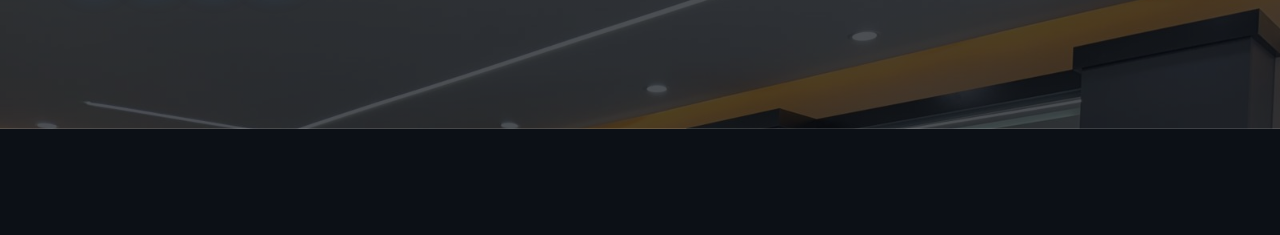
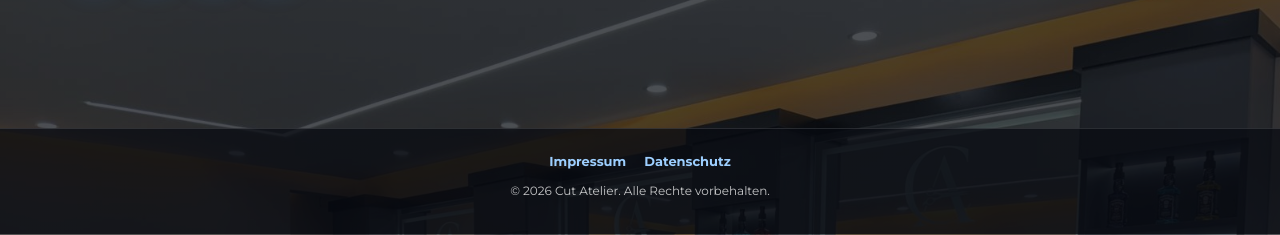
Before and after one commit to cutatelierwuppertal-oss/cutatelier, a plain HTML site: page index.html in a window 1280 px wide. Shown: the part 4876-5111 px from the top of the page. Before the commit the page ends 5005 px from the top, so only its background shows below. Drawn offline with Linux system fonts and the light colour scheme.

Commit message:
Update index.html

```diff
--- a/index.html
+++ b/index.html
@@ -238,7 +238,7 @@
       transform: translateY(-12px);
       box-shadow: 0 18px 36px rgba(35, 132, 232, 0.28);
     }
-    .menu-btn:focus-visible, .close-btn:focus-visible, .cta-btn:focus-visible, .ghost-btn:focus-visible, .contact-link:focus-visible, .floating-cta:focus-visible, .scroll-top:focus-visible, .side-links a:focus-visible, .social-link:focus-visible {
+    .menu-btn:focus-visible, .close-btn:focus-visible, .cta-btn:focus-visible, .ghost-btn:focus-visible, .contact-link:focus-visible, .floating-cta:focus-visible, .scroll-top:focus-visible, .side-links a:focus-visible, .social-link:focus-visible, .legal-footer a:focus-visible {
       outline: 3px solid rgba(35, 132, 232, 0.24);
       outline-offset: 2px;
     }
@@ -465,6 +465,34 @@
     .hours td:last-child { text-align: right; font-weight: 600; }
     .contact-socials { display: flex; justify-content: center; gap: 12px; margin-top: 24px; }
     .social-link { width: 48px; height: 48px; display: grid; place-items: center; border-radius: 50%; color: #fff; background: linear-gradient(180deg, var(--blue), var(--blue-deep)); box-shadow: 0 12px 24px rgba(35, 132, 232, 0.26); }
+    .legal-footer {
+      padding: 24px 26px 34px;
+      border-top: 1px solid rgba(255, 255, 255, 0.12);
+      background: rgba(7, 11, 17, 0.72);
+      color: rgba(255, 255, 255, 0.76);
+      text-align: center;
+    }
+    .legal-footer-nav {
+      display: flex;
+      flex-wrap: wrap;
+      align-items: center;
+      justify-content: center;
+      gap: 12px 18px;
+      font-size: 13px;
+      font-weight: 700;
+    }
+    .legal-footer a {
+      color: #9dcfff;
+      transition: color 0.2s ease;
+    }
+    .legal-footer a:hover {
+      color: #fff;
+    }
+    .legal-footer-copy {
+      margin-top: 12px;
+      font-size: 12px;
+      line-height: 1.6;
+    }
     .side-menu {
       position: fixed;
       top: 0;
@@ -710,6 +738,11 @@
 
       .section {
         padding: 70px 70px;
+      }
+
+      .legal-footer {
+        padding-left: 70px;
+        padding-right: 70px;
       }
 
       .section-title {
@@ -1193,6 +1226,13 @@
           </div>
         </section>
       </main>
+      <footer class="legal-footer" aria-label="Rechtliche Informationen">
+        <nav class="legal-footer-nav" aria-label="Rechtliche Links">
+          <a href="impressum.html">Impressum</a>
+          <a href="datenschutz.html">Datenschutz</a>
+        </nav>
+        <p class="legal-footer-copy">© 2026 Cut Atelier. Alle Rechte vorbehalten.</p>
+      </footer>
     </div>
   </div>
 
```
